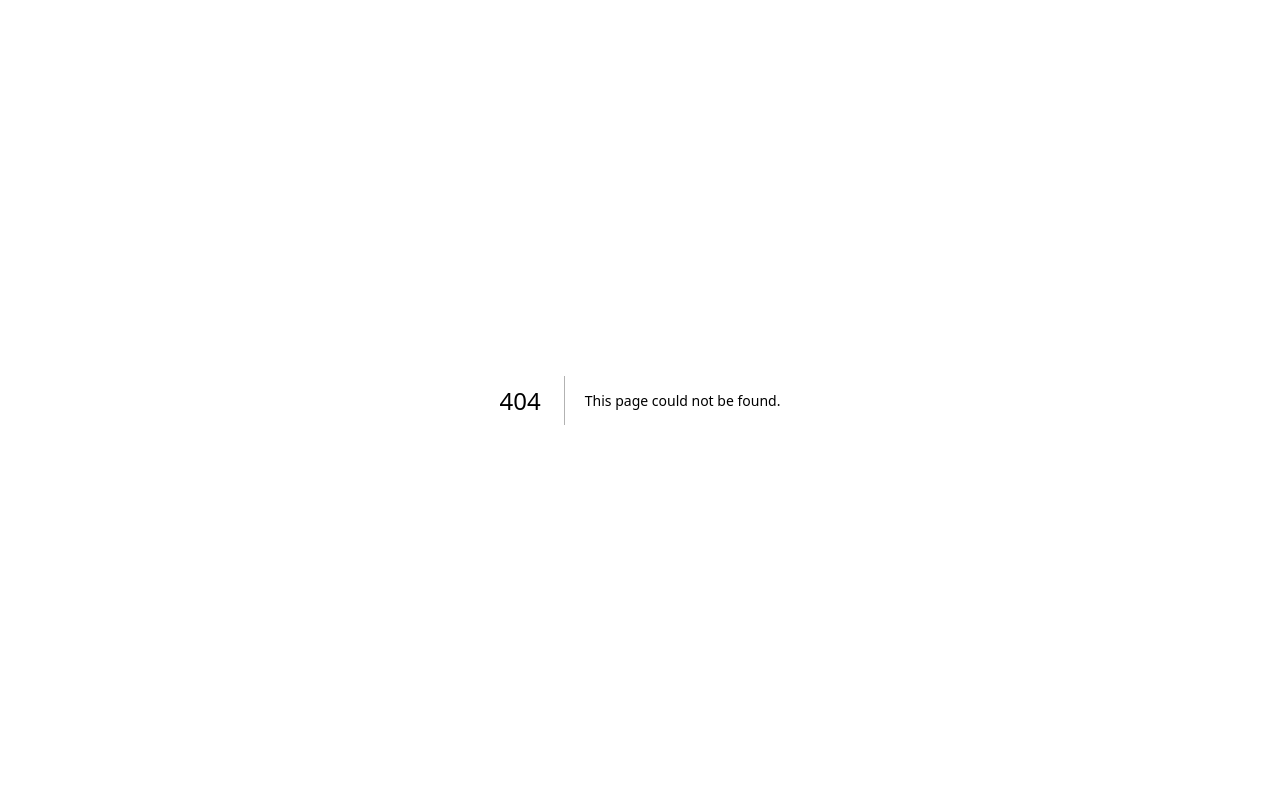
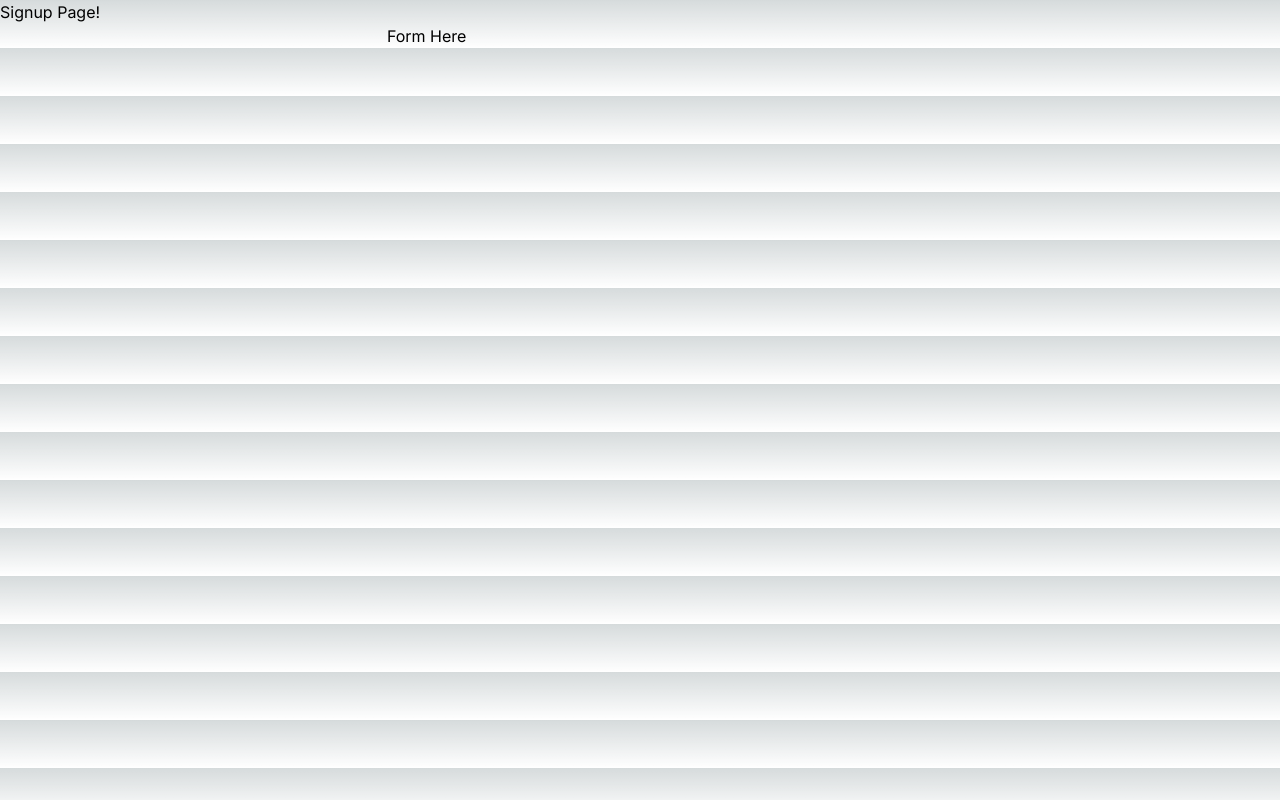
Before and after one commit to GlassesNoGlasses/biscord, a Next.js app: page /signup in a window 1280 px wide. Before the commit this address had no page. Built offline with nearby package versions, Linux system fonts and the light colour scheme.

Commit message:
started signup page

```diff
--- /dev/null
+++ b/app/components/forms/Form.tsx
@@ -0,0 +1,17 @@
+import React from 'react'
+import { FormProps } from './FormProps'
+
+export const Form = ({
+    onSubmit,
+    title,
+    children,
+    description
+}: FormProps
+) => {
+  return (
+    <div className='flex align-middle justify-center w-8/12 h-5/6'>
+
+        Form Here
+    </div>
+  )
+}
--- /dev/null
+++ b/app/components/forms/FormProps.ts
@@ -0,0 +1,7 @@
+
+export interface FormProps {
+    onSubmit: (e: React.FormEvent<HTMLFormElement>) => void;
+    title: string;
+    children?: React.ReactNode;
+    description?: string
+}
--- /dev/null
+++ b/app/login/page.tsx
@@ -0,0 +1,4 @@
+
+export default function Page() {
+    return <p>Login Page!</p>;
+}
--- /dev/null
+++ b/app/signup/page.tsx
@@ -0,0 +1,16 @@
+import { Form } from "../components/forms/form";
+
+
+export default function Page() {
+
+    const submitHandler = () => {
+        console.log('Form Submitted!')
+    }
+
+    return (
+        <div>
+            Signup Page!
+            <Form title="Signup for an account here!" onSubmit={submitHandler}/>
+        </div>
+    )
+}
```
